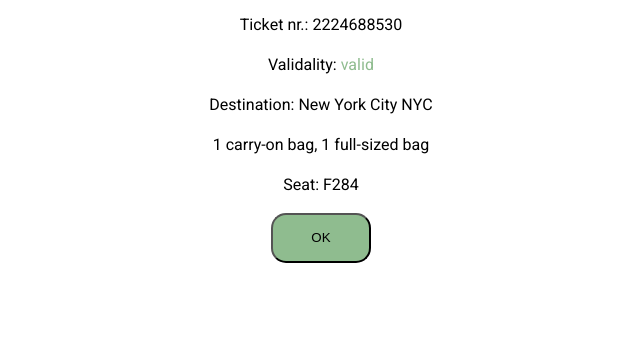
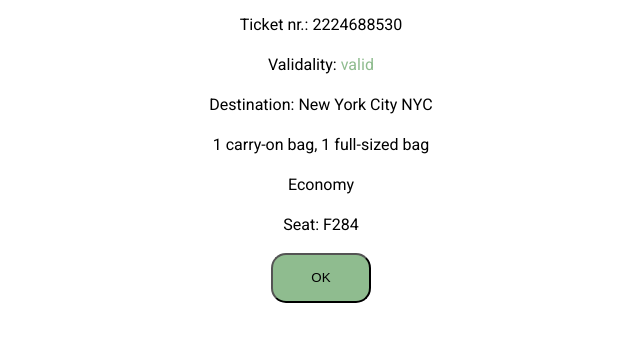
Before and after one commit to Matthewmatexas/ticket1, a plain HTML site: page index.html in a window 1280 px wide. Shown: the part 117-458 px from the top of the page, without its empty margins (319-959 px from the left). Drawn offline with Linux system fonts and the light colour scheme.

Commit message:
Add files via upload

```diff
--- a/index.html
+++ b/index.html
@@ -15,6 +15,7 @@
     <p>Validality: <span style="color: darkseagreen;">valid</span></p>
     <p>Destination: New York City NYC</p>
     <p>1 carry-on bag, 1 full-sized bag</p>
+    <p>Economy</p>
     <p>Seat: F284</p>
     <button type="button" onclick="javascript:window.close()" style="width: 100px; height: 50px; border-radius: 15px; background-color: darkseagreen;">OK</button>
     <script>
```
